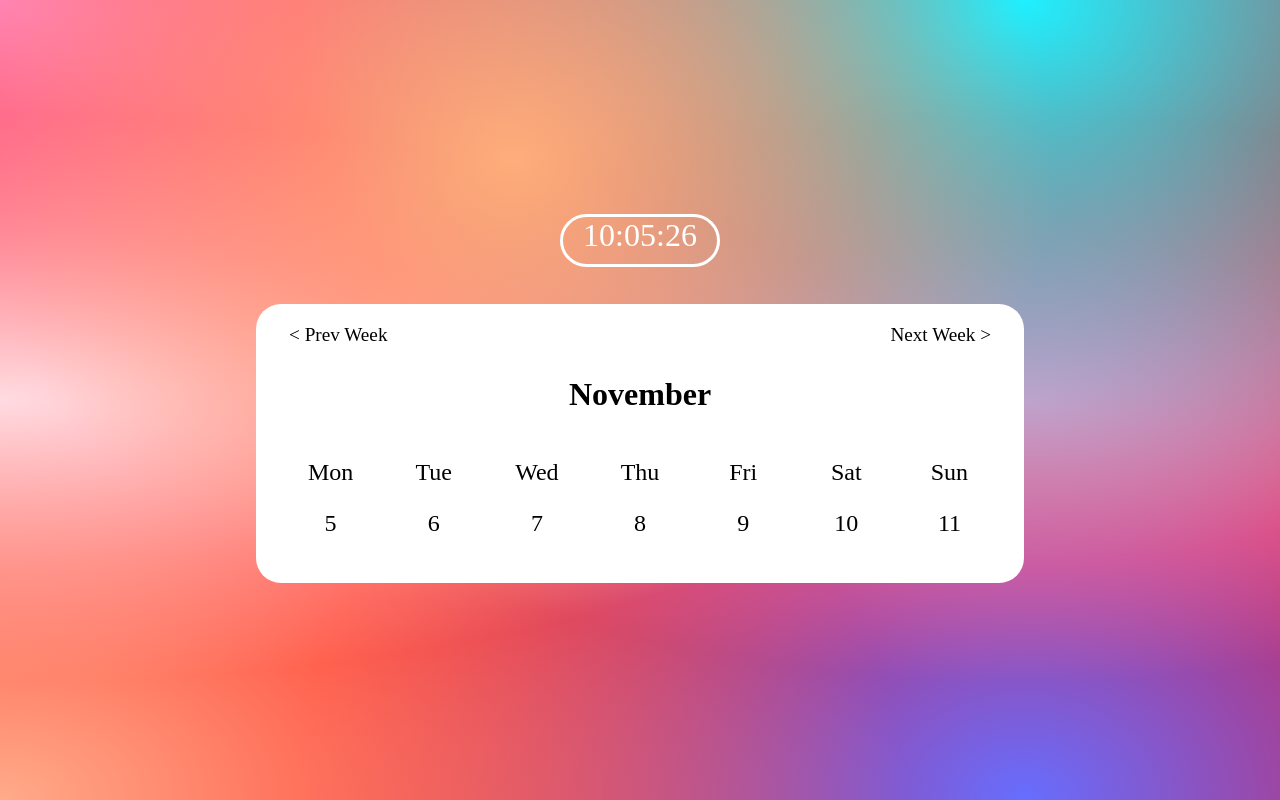
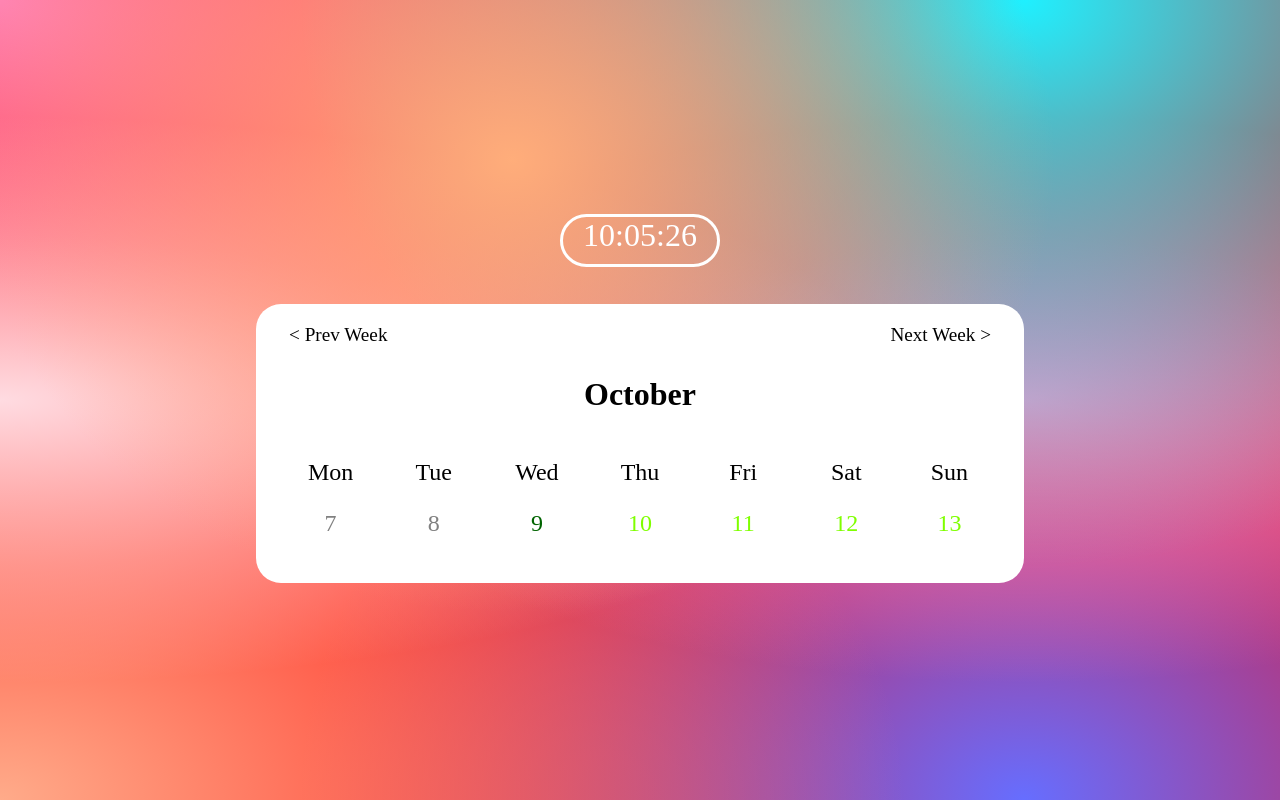
Before and after one commit to Mikfer123/weekWithDateFNS, a website built with Vite: page my-vue-app/index.html in a window 1280 px wide. Built offline with nearby package versions, Linux system fonts and the light colour scheme; a web font is replaced by a local one.

Commit message:
new branch

```diff
--- a/my-vue-app/index.html
+++ b/my-vue-app/index.html
@@ -31,15 +31,23 @@
             <li class="calendarContainer__calendar__listContainer__dayLIst__day">Fri</li>
             <li class="calendarContainer__calendar__listContainer__dayLIst__day">Sat</li>
             <li class="calendarContainer__calendar__listContainer__dayLIst__day">Sun</li>
+            <!-- <li class="calendarContainer__calendar__listContainer__dayLIst__day">Sun</li>
+            <li class="calendarContainer__calendar__listContainer__dayLIst__day">Mon</li>
+            <li class="calendarContainer__calendar__listContainer__dayLIst__day">Tue</li>
+            <li class="calendarContainer__calendar__listContainer__dayLIst__day">Wed</li>
+            <li class="calendarContainer__calendar__listContainer__dayLIst__day">Thu</li>
+            <li class="calendarContainer__calendar__listContainer__dayLIst__day">Fri</li>
+            <li class="calendarContainer__calendar__listContainer__dayLIst__day">Sat</li>
+  -->
           </ul>
           <ul class="calendarContainer__calendar__listContainer__dateList">
+            <!-- <li class="calendarContainer__calendar__listContainer__dateList__date"></li>
             <li class="calendarContainer__calendar__listContainer__dateList__date"></li>
             <li class="calendarContainer__calendar__listContainer__dateList__date"></li>
             <li class="calendarContainer__calendar__listContainer__dateList__date"></li>
             <li class="calendarContainer__calendar__listContainer__dateList__date"></li>
             <li class="calendarContainer__calendar__listContainer__dateList__date"></li>
-            <li class="calendarContainer__calendar__listContainer__dateList__date"></li>
-            <li class="calendarContainer__calendar__listContainer__dateList__date"></li>
+            <li class="calendarContainer__calendar__listContainer__dateList__date"></li> -->
           </ul>
         </div>
       </div>
--- a/my-vue-app/src/main.ts
+++ b/my-vue-app/src/main.ts
@@ -6,7 +6,8 @@ import {
     lastDayOfMonth,
     getDay,
     getDate,
-    getWeekOfMonth
+    getWeekOfMonth,
+    nextWednesday
 
 } from 'date-fns';
 
@@ -17,13 +18,12 @@ const monthElement = document.querySelector(".calendarContainer__calendar__Month
 const prevButton = document.getElementById("Prev")
 const nextButton = document.getElementById("Next")
 
-const date = new Date()
+// const date = new Date()
+const date = new Date(2023, 9,9)
 const today = getDate(date)
-const week = getWeekOfMonth(date)
-console.log("current week index: ", week)
 const month = format(date, "MMMM")
 const daysInMonth = getDaysInMonth(date)
-const firstDayOfMonth = getDay(startOfMonth(date))
+const firstDayOfMonth = getDay(startOfMonth(date)) +1
 const endOfMonth = getDay(lastDayOfMonth(date))
 const lastDayOfLastMonth = getDate(startOfMonth(date).setHours(-1))
 const weekLength = 7
@@ -42,11 +42,16 @@ const createWeeksArray = (monthStart: number, prevMonthEnd: number, monthLength:
     const daysArray = []
 
     for(let i = monthStart; i > 0; i--) {
-        daysArray.push(" ")
+        console.log("first loop: ",i, prevMonthEnd -i + 1)
+        daysArray.push(prevMonthEnd - i +1)
     }
 
     for(let i = 1; i <= monthLength; i++) {
         daysArray.push(i)
+    }
+
+    for(let i = endOfMonth; i < 6; i++) {
+        daysArray.push(i - endOfMonth + 1)
     }
 
     const chunks = [];
@@ -59,28 +64,65 @@ const createWeeksArray = (monthStart: number, prevMonthEnd: number, monthLength:
     return chunks
 }
 
+createWeeksArray(firstDayOfMonth, lastDayOfLastMonth, daysInMonth, weekLength)
+
 const weeksArray = createWeeksArray(firstDayOfMonth, lastDayOfLastMonth, daysInMonth, weekLength)
 
 console.log("array of days: ", weeksArray)
+
+
 
 const nubmerOfWeeks = weeksArray.length
 
 console.log("amount of weeks: ", nubmerOfWeeks)
 
-let currWeekIndex = week -1
+const week = weeksArray.findIndex((week) => week.includes(today))
 
-days.forEach((day, i) => day.textContent = `${weeksArray[currWeekIndex][i]}`)
+let currWeekIndex = week
+
+console.log(currWeekIndex)
+
+const appendDates = (array, index) => {
+
+    const dateList = document.querySelector(".calendarContainer__calendar__listContainer__dateList")
+    const newDateList = document.createElement("ul")
+    newDateList.classList.add("calendarContainer__calendar__listContainer__dateList")
+
+    array[index].forEach((day) => {
+        const date = document.createElement("li")
+        date.classList.add("calendarContainer__calendar__listContainer__dateList__date")
+        const node = document.createTextNode(`${day}`)
+        date.appendChild(node)
+
+        if(currWeekIndex < week || currWeekIndex === week && date.textContent as number < today) {
+            date.style.color = "gray"
+        }
+
+        if(date.textContent === `${today}`) {
+            date.style.color = "DarkGreen"
+        }
+
+        if(date.textContent as number > today && date.textContent as number <= today + 7) {
+            date.style.color = "#7FFF00"
+        }
+
+        newDateList.appendChild(date)
+    })
+
+    dateList.replaceWith(newDateList)
+}
+
+appendDates(weeksArray, currWeekIndex)
 
 nextButton.addEventListener("click", () => {
     currWeekIndex = currWeekIndex < nubmerOfWeeks -1 ? currWeekIndex + 1 : currWeekIndex
-    days.forEach((day, i) => {
-        day.textContent =  weeksArray[currWeekIndex][i] === undefined ? " " : `${weeksArray[currWeekIndex][i]}`
-        console.log(currWeekIndex)
-        })
-    })
+    console.log(currWeekIndex)
+    appendDates(weeksArray, currWeekIndex)
+})
+
 
 prevButton.addEventListener("click", () => {
     currWeekIndex = currWeekIndex > 0 ? currWeekIndex -1 : currWeekIndex
-    days.forEach((day, i) => day.textContent = `${weeksArray[currWeekIndex][i]}`)
-    console.log(currWeekIndex)
+        console.log(currWeekIndex)
+    appendDates(weeksArray, currWeekIndex)
 })
```
